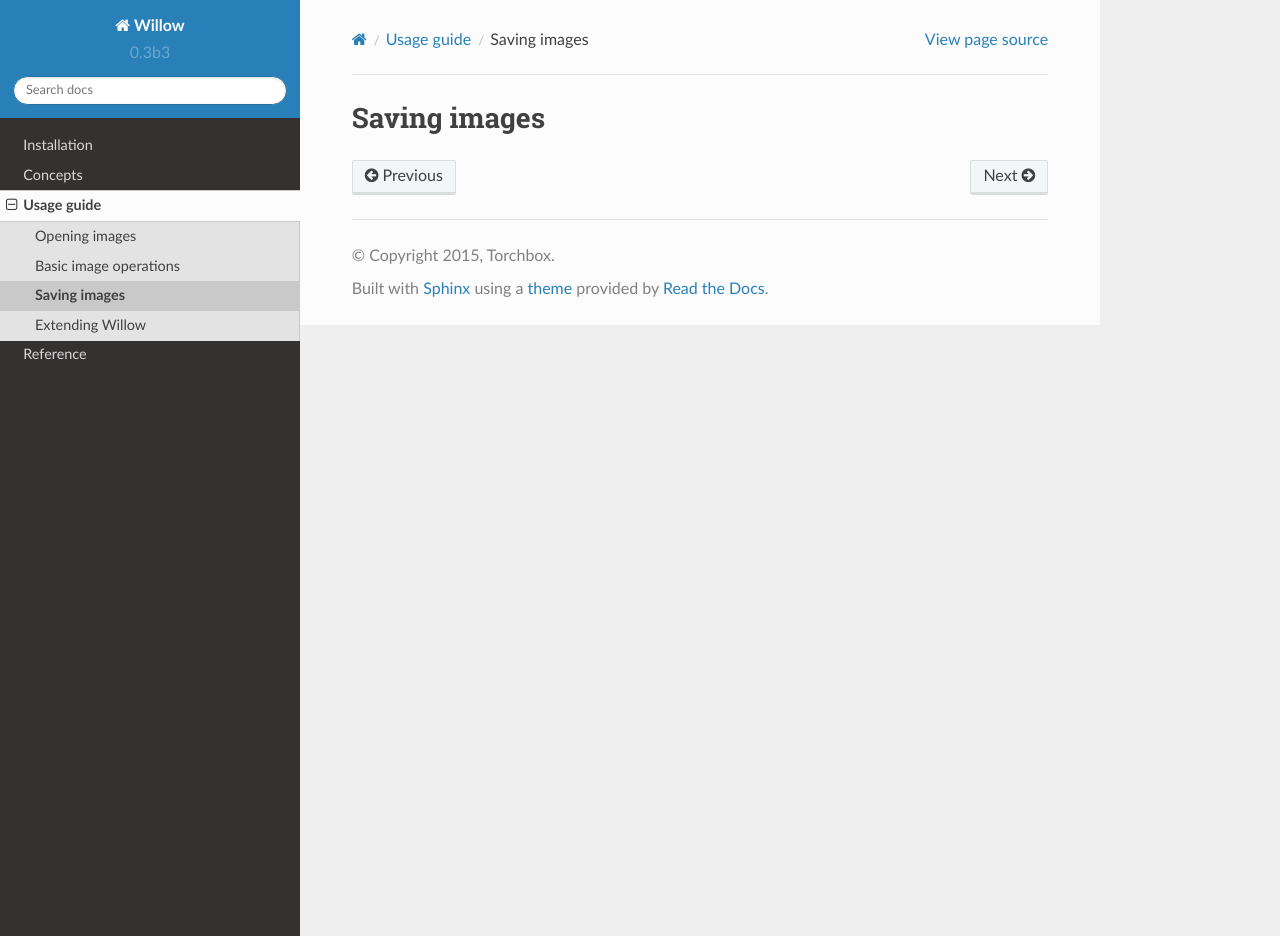
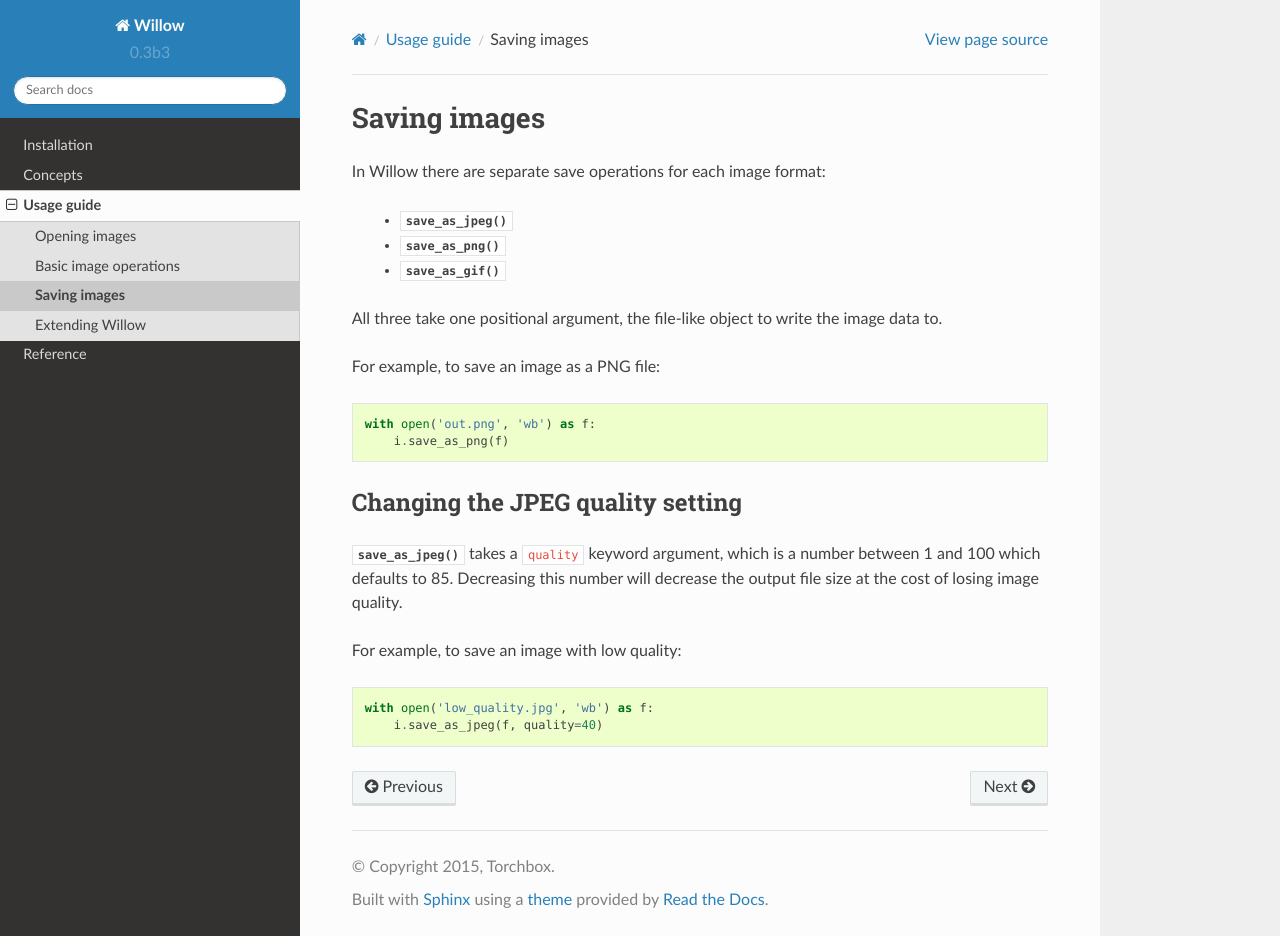
Before and after one commit to wagtail/Willow, a Sphinx documentation site: the page built from docs/guide/save.rst, in a window 1280 px wide and 936 px high. Built offline with Sphinx 7.4.7 and the Read the Docs theme 2.0.0, drawn with Linux system fonts in a browser that asks for light colours.

Commit message:
Saving docs

```diff
--- a/docs/guide/save.rst
+++ b/docs/guide/save.rst
@@ -1,2 +1,32 @@
 Saving images
 =============
+
+In Willow there are separate save operations for each image format:
+
+ - :meth:`~Image.save_as_jpeg`
+ - :meth:`~Image.save_as_png`
+ - :meth:`~Image.save_as_gif`
+
+All three take one positional argument, the file-like object to write the image
+data to.
+
+For example, to save an image as a PNG file:
+
+.. code-block:: python
+
+    with open('out.png', 'wb') as f:
+        i.save_as_png(f)
+
+Changing the JPEG quality setting
+---------------------------------
+
+:meth:`~Image.save_as_jpeg` takes a ``quality`` keyword argument, which is a
+number between 1 and 100 which defaults to 85. Decreasing this number will
+decrease the output file size at the cost of losing image quality.
+
+For example, to save an image with low quality:
+
+.. code-block:: python
+
+    with open('low_quality.jpg', 'wb') as f:
+        i.save_as_jpeg(f, quality=40)
```
